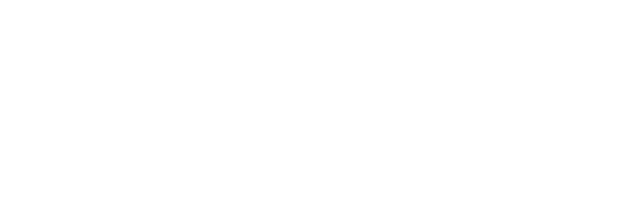
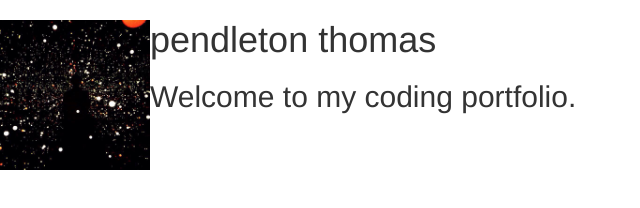
Before and after one commit to pendleton-thomas/Portfolio-Landing, a plain HTML site: page index.html in a window 1280 px wide. Shown: the whole page, without its empty margins (0-640 px from the left). Drawn offline with Linux system fonts and the light colour scheme.

Commit message:
Add photo, name, and greeting.

```diff
--- a/index.html
+++ b/index.html
@@ -9,6 +9,17 @@
 
     <body>
 
+      <img src="IMG/profile.jpg" alt="A photo of me." style="float:left" width="150" height="150">
+      <h1>pendleton thomas</h1>
+
+
+
+
+      <h2>Welcome to my coding portfolio.</h2>
+
+
+
+
 
     </body>
 
```
Also changed, not shown: IMG/profile.jpg (added).
